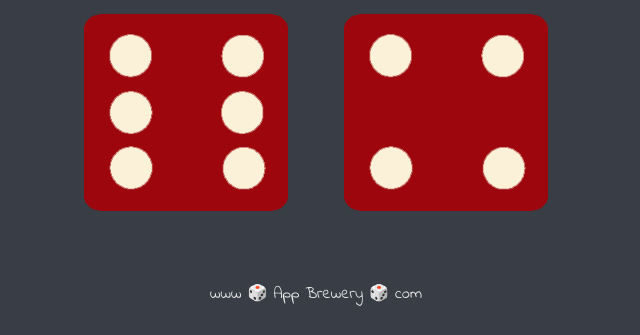
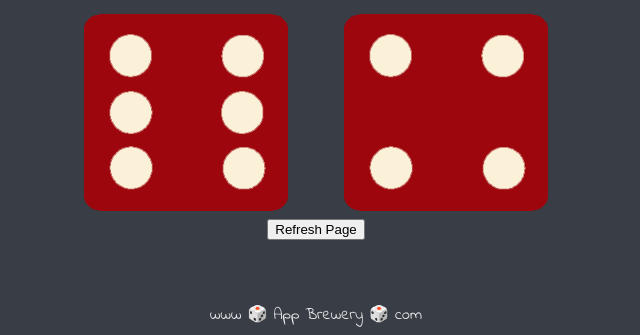
Before and after one commit to LamS1mple/xucxac, a plain HTML site: page index.html in a window 1280 px wide. Shown: the part 511-846 px from the top of the page, without its empty margins (324-964 px from the left). Before the commit the page ends 825 px from the top, so only its background shows below. Drawn offline with Linux system fonts and the light colour scheme.

Commit message:
Update index.html

```diff
--- a/index.html
+++ b/index.html
@@ -23,7 +23,9 @@
       </div>
 
     </div>
-
+<div style="text-align:center;">
+    <button onClick="history.go(0);">Refresh Page</button>
+  </div>
     <footer>
       www 🎲 App Brewery 🎲 com
     </footer>
```
